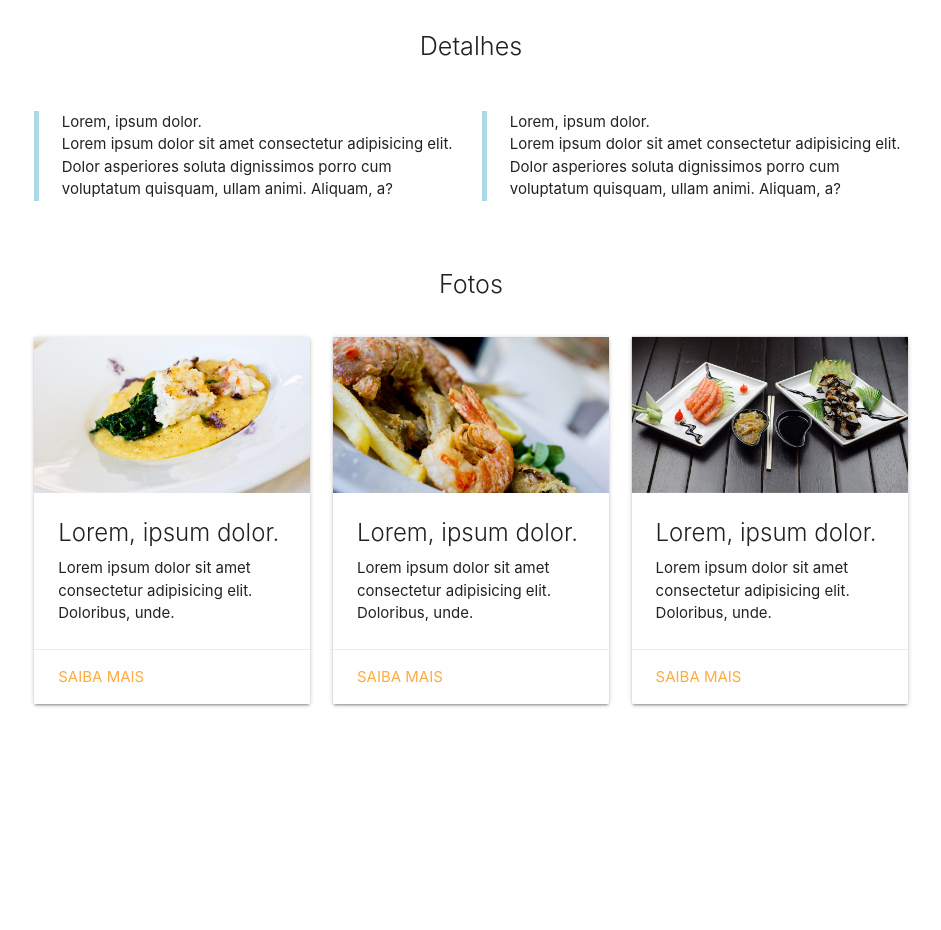
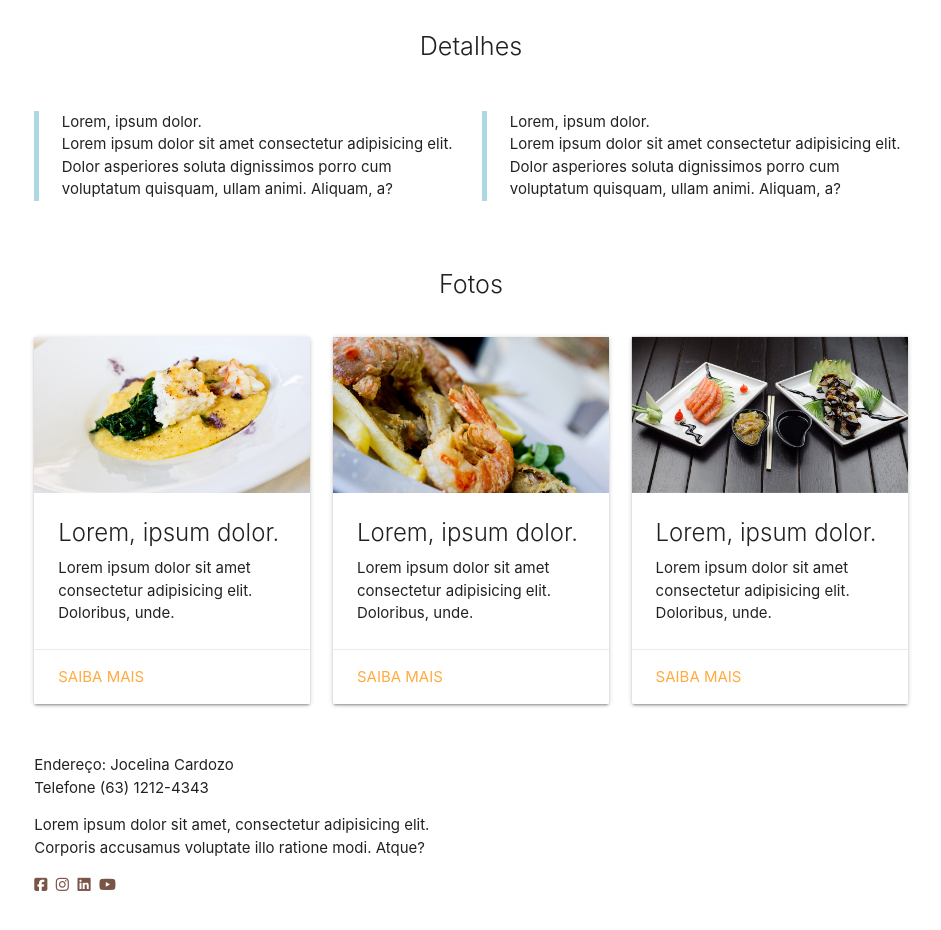
Before and after one commit to suelmartins15/Criando-One-Pages, a plain HTML site: page projeto02/index.html in a window 1280 px wide. Shown: the part 1028-1958 px from the top of the page, without its empty margins (169-1110 px from the left). Before the commit the page ends 1767 px from the top, so only its background shows below. Drawn offline with Linux system fonts and the light colour scheme; files that its build step writes are made by us from their sources.

Commit message:
create contato endereco

```diff
--- a/projeto02/index.html
+++ b/projeto02/index.html
@@ -125,6 +125,7 @@
         </div>
     </div>
 
+    <!--fotos-->
     <div class="row container scrollspy" id="fotos">
         <div class="col s12 center-align">
             <p class="flow-text light brow-text text-lightn-2">Fotos</p>
@@ -180,6 +181,26 @@
         </div>
     </div>
 
+    <!--formulario-->
+    <div class="row container scrllspy" id="contato">
+        <!--endereço-->
+        <div class="col s12 m6">
+            <p>Endereço: Jocelina Cardozo <br>
+                Telefone (63) 1212-4343
+            </p>
+            <p>Lorem ipsum dolor sit amet, consectetur adipisicing elit. Corporis accusamus voluptate illo ratione modi. Atque?</p>
+
+            <p>
+                <a href=""><i class="fab fa-facebook-square brown-text"></i></a>&nbsp;
+                <a href=""><i class="fab fa-instagram brown-text"></i></a>&nbsp;
+                <a href=""><i class="fab fa-linkedin brown-text"></i></a>&nbsp;
+                <a href=""><i class="fab fa-youtube brown-text"></i></a>
+            </p>
+        </div>
+
+        <!--formulario-->
+    </div>
+
     <script src="js/jquery-3.5.1.min.js"></script>
     <script src="js/materialize.min.js"></script>
     <script src="js/config.js"></script>
```
